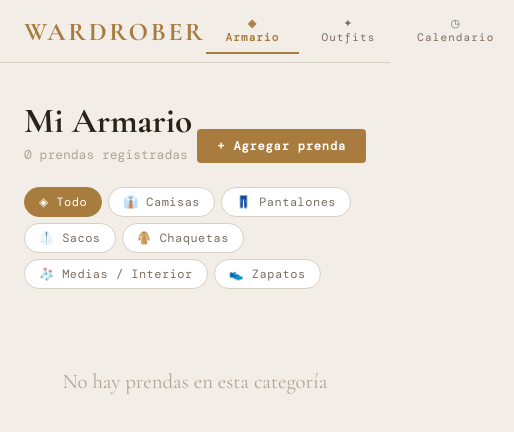
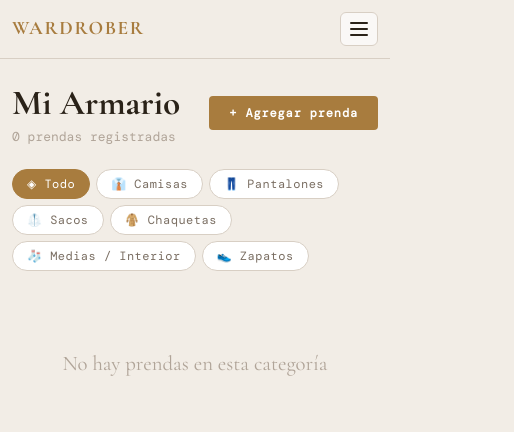
Before and after one commit to Saregom/wardrobe-app, a React (Vite) app: page / in a window 390 px wide. Shown: the top 432 px of the page, 514 px wide, since content can reach past the window. Built offline with nearby package versions, Linux system fonts and the light colour scheme; a web font is replaced by a local one.

Commit message:
menu responsive, bg secondary, calendar fixies

```diff
--- a/src/pages/BasePage.jsx
+++ b/src/pages/BasePage.jsx
@@ -6,6 +6,7 @@ import WardrobePage from "./WardrobePage";
 
 export default function BasePage() {
   const [tab, setTab] = useState("wardrobe");
+  const [menuOpen, setMenuOpen] = useState(false);
   const [items, setItems] = useState(() => {
     try {
       return JSON.parse(localStorage.getItem("wardrobe_items") || "[]");
@@ -46,16 +47,34 @@ export default function BasePage() {
     <>
       <header className="app-shell__header">
         <div className="app-shell__header-inner">
-          <div className="app-shell__brand">
-            <span className="app-shell__brand-title">WARDROBER</span>
-            {/* <span className="app-shell__brand-subtitle">× Saregom</span> */}
+          <div className="app-shell__mobile-row">
+            <div className="app-shell__brand">
+              <span className="app-shell__brand-title">WARDROBER</span>
+              {/* <span className="app-shell__brand-subtitle">× Saregom</span> */}
+            </div>
+
+            <button
+              type="button"
+              className={`app-shell__menu-btn ${menuOpen ? "is-open" : ""}`}
+              onClick={() => setMenuOpen((prev) => !prev)}
+              aria-label="Abrir menu"
+              aria-expanded={menuOpen}
+              aria-controls="app-main-nav"
+            >
+              <span />
+              <span />
+              <span />
+            </button>
           </div>
 
-          <nav className="app-shell__nav">
+          <nav id="app-main-nav" className={`app-shell__nav ${menuOpen ? "is-open" : ""}`}>
             {TABS.map((entry) => (
               <button
                 key={entry.id}
-                onClick={() => setTab(entry.id)}
+                onClick={() => {
+                  setTab(entry.id);
+                  setMenuOpen(false);
+                }}
                 className={`app-shell__tab ${tab === entry.id ? "is-active" : ""}`}
               >
                 {entry.icon} {entry.label}
--- a/src/pages/CalendarPage.jsx
+++ b/src/pages/CalendarPage.jsx
@@ -120,8 +120,8 @@ export default function CalendarPage({ items, outfits, schedule, setSchedule })
                   <div className={`calendar-grid__assigned ${isPast ? "is-past" : ""}`}>
                     <span>{isPast ? "✓" : "◈"}</span>
                     <span className="calendar-grid__assigned-name">
-                      {assigned.name.substring(0, 13)}
-                      {assigned.name.length > 13 ? "…" : ""}
+                      {assigned.name.substring(0, 20)}
+                      {assigned.name.length > 20 ? "…" : ""}
                     </span>
                   </div>
                 )}
--- a/src/styles/abstracts/_tokens.scss
+++ b/src/styles/abstracts/_tokens.scss
@@ -1,6 +1,7 @@
 @import url("https://fonts.googleapis.com/css2?family=Cormorant+Garamond:wght@300;400;600;700&family=DM+Mono:wght@300;400&display=swap");
 
 $bg: #f2ede6;
+$bg-secondary: #faf8f6;
 $bg-card: #faf8f6;
 $bg-panel: #ede6dc;
 $border: #d8cfc4;
@@ -16,6 +17,7 @@ $white: #ffffff;
 
 :root {
   --bg: #{$bg};
+  --bg-secondary: #{$bg-secondary};
   --bg-card: #{$bg-card};
   --bg-panel: #{$bg-panel};
   --border: #{$border};
--- a/src/styles/layout/_shell.scss
+++ b/src/styles/layout/_shell.scss
@@ -17,6 +17,11 @@
   align-items: center;
   justify-content: space-between;
   min-height: 62px;
+}
+
+.app-shell__mobile-row {
+  display: flex;
+  align-items: center;
 }
 
 .app-shell__brand {
@@ -39,9 +44,51 @@
   letter-spacing: 0.2em;
 }
 
+.app-shell__menu-btn {
+  display: none;
+  border: 1px solid var(--border);
+  background: var(--bg-secondary);
+  border-radius: 6px;
+  width: 38px;
+  height: 34px;
+  padding: 0;
+  align-items: center;
+  justify-content: center;
+  flex-direction: column;
+  gap: 4px;
+  cursor: pointer;
+}
+
+.app-shell__menu-btn span {
+  display: block;
+  width: 18px;
+  height: 2px;
+  border-radius: 2px;
+  background: var(--text);
+  transition: transform 0.2s ease, opacity 0.2s ease;
+}
+
+.app-shell__menu-btn.is-open span:nth-child(1) {
+  transform: translateY(6px) rotate(45deg);
+}
+
+.app-shell__menu-btn.is-open span:nth-child(2) {
+  opacity: 0;
+}
+
+.app-shell__menu-btn.is-open span:nth-child(3) {
+  transform: translateY(-6px) rotate(-45deg);
+}
+
 .app-shell__nav {
   display: flex;
   gap: 2px;
+  overflow-x: auto;
+  scrollbar-width: none;
+}
+
+.app-shell__nav::-webkit-scrollbar {
+  display: none;
 }
 
 .app-shell__tab {
@@ -55,6 +102,8 @@
   letter-spacing: 0.1em;
   font-family: inherit;
   font-weight: 400;
+  white-space: nowrap;
+  flex-shrink: 0;
   @include mixins.transition-fast;
 }
 
@@ -82,3 +131,97 @@
   color: var(--text-muted);
   letter-spacing: 0.15em;
 }
+
+@media (max-width: 900px) {
+  .app-shell__header {
+    padding: 0 16px;
+  }
+
+  .app-shell__header-inner {
+    min-height: 58px;
+    gap: 10px;
+  }
+
+  .app-shell__brand-title {
+    font-size: 1.35rem;
+    letter-spacing: 0.08em;
+  }
+
+  .app-shell__tab {
+    padding: 8px 14px;
+    font-size: 10px;
+  }
+
+  .app-shell__main {
+    padding: 28px 16px;
+  }
+}
+
+@media (max-width: 640px) {
+  .app-shell__header {
+    padding: 0 12px;
+  }
+
+  .app-shell__mobile-row {
+    width: 100%;
+    justify-content: space-between;
+  }
+
+  .app-shell__header-inner {
+    flex-direction: column;
+    justify-content: center;
+    padding: 10px 0;
+  }
+
+  .app-shell__brand {
+    justify-content: flex-start;
+    margin-bottom: 0;
+  }
+
+  .app-shell__brand-title {
+    font-size: 1.2rem;
+    line-height: 1;
+  }
+
+  .app-shell__menu-btn {
+    display: inline-flex;
+  }
+
+  .app-shell__nav {
+    display: none;
+    width: 100%;
+    gap: 0;
+    justify-content: stretch;
+    flex-direction: column;
+    overflow: hidden;
+    background: var(--bg-card);
+    border: 1px solid var(--border);
+    border-radius: 8px;
+  }
+
+  .app-shell__nav.is-open {
+    display: flex;
+  }
+
+  .app-shell__tab {
+    text-align: left;
+    width: 100%;
+    padding: 10px 12px;
+    font-size: 10px;
+    letter-spacing: 0.08em;
+    border-bottom: 1px solid var(--border);
+  }
+
+  .app-shell__tab:last-child {
+    border-bottom: none;
+  }
+
+  .app-shell__tab.is-active {
+    border-bottom-color: var(--border);
+    background: var(--bg-panel);
+  }
+
+  .app-shell__main {
+    padding: 22px 12px;
+  }
+}
--- a/src/styles/pages/_calendar.scss
+++ b/src/styles/pages/_calendar.scss
@@ -116,7 +116,6 @@
 
 .calendar-grid__assigned-name {
   overflow: hidden;
-  white-space: nowrap;
   text-overflow: ellipsis;
 }
 
--- a/src/styles/pages/_wardrobe.scss
+++ b/src/styles/pages/_wardrobe.scss
@@ -3,8 +3,10 @@
 .page-heading {
   display: flex;
   justify-content: space-between;
-  align-items: flex-end;
+  align-items: center;
   margin-bottom: 24px;
+  gap: 12px;
+  flex-wrap: wrap
 }
 
 .page-heading__title {
```
